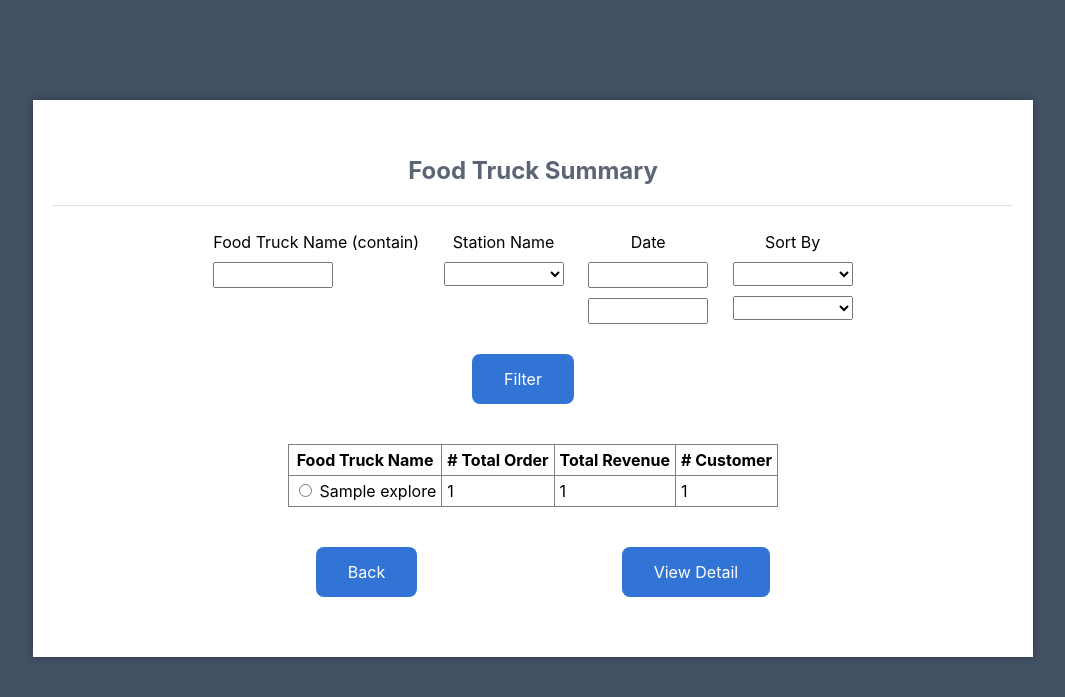
After one commit to jliang1022/Food-Truck-Database, a Flask app: template templates/foodtruck_summary.html in a window 1280 px wide. The commit adds this page. Shown: the top 697 px of the page, without its empty margins (107-1172 px from the left). Run offline with Flask 2, Linux system fonts and the light colour scheme; the template is opened without the code that fills it: most values are stand-ins (such as "Sample title", 1, 10 or a date in 2020); some libraries are stand-ins or nearby versions.

Commit message:
implemented screens 14-18

```diff
--- a/app.py
+++ b/app.py
@@ -1,11 +1,13 @@
-from flask import Flask, render_template, request, redirect, url_for, session
+from flask import Flask, render_template, request, redirect, url_for, session, request
 import hashlib
+# from flask_mysqldb import MySQL
 import MySQLdb
 import re
 import sys
 
 app = Flask(__name__, static_url_path="")
 app.secret_key = 'foodtruck'
+# mysql = MySQL(app)
 
 #Trying to connect
 db_connection = MySQLdb.connect(host="127.0.0.1",
@@ -13,7 +15,12 @@ db_connection = MySQLdb.connect(host="127.0.0.1",
 						   passwd = "root",
 						   db = "cs4400spring2020",
 						   port = 3306)
+# If connection is not successful
 
+
+
+
+global_foodtruckName = ''
 
 @app.route('/', methods=['GET', 'POST'])
 def login():
@@ -118,8 +125,13 @@ def register():
 def home():
     # Check if user is loggedin
     if 'loggedin' in session:
-        # User is loggedin show them the home page
-        return render_template('home.html', username=session['username'], userType=session['userType'])
+    	if request.method == 'POST':
+		    if 'order_history' in request.form:
+		    	return redirect(url_for('cus_order_history'))
+		    elif 'explore' in request.form:
+		    	return redirect(url_for('customer_explore'))
+    	# User is loggedin show them the home page
+    	return render_template('home.html', username=session['username'], userType=session['userType'])
     # User is not loggedin redirect to login page
     return redirect(url_for('login'))
 
@@ -189,19 +201,238 @@ def manage_building_station():
 
 	return render_template('manage_building_station.html', msg=msg, buildings=buildings, stations=stations)
 
-@app.route('/orderhistory', methods=['GET', 'POST'])
+# Screen 14
+@app.route('/foodtruck_summary',methods=['GET', 'POST'])
+def foodtruck_summary():
+	msg = ''
+	username=session['username']
+	cursor = db_connection.cursor(MySQLdb.cursors.DictCursor)
+	cursor.callproc('mn_get_station',[username,])
+	cursor.execute('SELECT stationName FROM mn_get_station_result')
+	stations = cursor.fetchall()
+
+
+	if request.method == 'POST':
+		# Filters
+		if 'filter' in request.form:
+			sort_by = request.form['sort_by']
+			start_date = request.form['start_date']
+			end_date = request.form['end_date']
+			station_name = request.form['station_name']
+			foodtruck_name = request.form['foodtruck_name']
+			asc_desc = request.form['asc_desc']
+
+			if sort_by == '':
+				sort_by = None
+			if start_date == '':
+				start_date = None
+			if end_date == '':
+				end_date = None
+			if foodtruck_name == '':
+				foodtruck_name = None
+			if asc_desc == '':
+				asc_desc = None
+			cursor.callproc('mn_filter_summary', (username, foodtruck_name, station_name, start_date, end_date, sort_by, asc_desc))
+			db_connection.commit()
+			cursor.execute('SELECT * FROM mn_filter_summary_result')
+			items = cursor.fetchall()
+
+			foodtruck_list=[]
+			for item in items:
+				order={}
+				order['foodTruckName'] = item['foodTruckName']
+				order['totalOrder'] = item['totalOrder']
+				order['totalRevenue'] = item['totalRevenue']
+				order['totalCustomer'] = item['totalCustomer']
+				foodtruck_list.append(order)
+			return render_template('foodtruck_summary.html', stations=stations, msg=msg, result=foodtruck_list)
+
+		if 'foodtruck_select' in request.form and 'view_detail' in request.form:
+			foodtruck_select = request.form['foodtruck_select']
+			return redirect(url_for('summary_detail', foodTruckName=foodtruck_select))
+	return render_template('foodtruck_summary.html', stations=stations, msg=msg)
+
+# Screen 15
+@app.route('/summary_detail', methods=['GET','POST'])
+def summary_detail():
+	foodTruckName = request.args.get('foodTruckName')
+	username=session['username']
+	cursor = db_connection.cursor(MySQLdb.cursors.DictCursor)
+	cursor.callproc('mn_summary_detail', (username, foodTruckName))
+	db_connection.commit()
+
+	cursor.execute('SELECT * FROM mn_summary_detail_result')
+	items = cursor.fetchall()
+	foodtruck_list=[]
+	for item in items:
+		order={}
+		order['date'] = item['date']
+		order['customerName'] = item['customerName']
+		order['totalPurchase'] = item['totalPurchase']
+		order['orderCount'] = item['orderCount']
+		order['foodNames'] = item['foodNames']
+		foodtruck_list.append(order)
+	return render_template('summary_detail.html', foodTruckName=foodTruckName, foodtruck_list=foodtruck_list)
+
+# Screen 16
+@app.route('/customer_explore', methods=['GET','POST'])
+def customer_explore():
+	msg = ''
+	cursor = db_connection.cursor(MySQLdb.cursors.DictCursor)
+	cursor.execute('SELECT buildingName from building')
+	buildings = cursor.fetchall()
+	cursor.execute('SELECT stationName from station')
+	stations = cursor.fetchall()
+	username=session['username']
+
+	if request.method == 'POST':
+		# Filters
+		if 'filter' in request.form:
+			building_tag = request.form['building_tag']
+			if building_tag == '':
+				building_tag = None
+			foodtruck_name = request.form['foodtruck_name']
+			if foodtruck_name == '':
+				foodtruck_name = None
+			food = request.form['food']
+			if food == '':
+				food = None
+			if 'building_name' in request.form:
+				building_name = request.form['building_name']
+				if building_name == '':
+					building_name = None
+			else:
+				building_name = None
+			if 'station_name' in request.form:
+				station_name = request.form['station_name']
+				if station_name == '':
+					station_name = None
+			else:
+				station_name = None
+
+			cursor.callproc('cus_filter_explore', (building_name, station_name, building_tag, foodtruck_name, food))
+			db_connection.commit()
+			cursor.execute('SELECT * FROM cus_filter_explore_result')
+			items = cursor.fetchall()
+
+			explore_list=[]
+			for item in items:
+				order={}
+				order['stationName'] = item['stationName']
+				order['buildingName'] = item['buildingName']
+				order['foodTruckNames'] = item['foodTruckNames']
+				order['foodNames'] = item['foodNames']
+				explore_list.append(order)
+
+			return render_template('customer_explore.html', buildings=buildings, stations=stations, result=explore_list, msg=msg)
+
+		# Select as current location
+		if 'station_select' in request.form and 'select_location' in request.form:
+			station_select = request.form['station_select']
+			cursor.callproc('cus_select_location', (username, station_select))
+			db_connection.commit()
+			msg = "station selected!"
+
+	return render_template('customer_explore.html', buildings=buildings, stations=stations, msg=msg)
+
+# Screen 17
+@app.route('/current_information', methods=['GET','POST'])
+def current_information():
+	username=session['username']
+	# gets username's current information
+	cursor = db_connection.cursor(MySQLdb.cursors.DictCursor)
+	cursor.callproc('cus_current_information_basic', [username,])
+	db_connection.commit()
+
+	cursor.execute('SELECT * FROM cus_current_information_basic_result')
+	items = cursor.fetchall()
+
+	current_list=[]
+	for item in items:
+		order={}
+		order['stationName'] = item['stationName']
+		order['buildingName'] = item['buildingName']
+		order['tags'] = item['tags']
+		order['description'] = item['description']
+		order['balance'] = item['balance']
+		current_list.append(order)
+
+	# get username's foodtruck information
+	cursor.callproc('cus_current_information_foodtruck', [username,])
+	cursor.execute('SELECT * FROM cus_current_information_foodtruck_result')
+	items = cursor.fetchall()
+	db_connection.commit()
+
+	foodtruck_list=[]
+	for item in items:
+		order={}
+		order['foodTruckName'] = item['foodTruckName']
+		order['managerName'] = item['managerName']
+		order['foodNames'] = item['foodNames']
+		foodtruck_list.append(order)
+
+	if request.method == 'POST':
+		if 'foodtruck_select' in request.form and 'select_order' in request.form:
+			foodtruck_select = request.form['foodtruck_select']
+			return redirect(url_for('customer_order', foodTruckName=foodtruck_select))
+
+	print(current_list)
+	return render_template('current_information.html', current_list=current_list, foodtruck_list=foodtruck_list)
+
+# Screen 18
+@app.route('/customer_order', methods=['GET', 'POST'])
+def customer_order():
+	msg = ''
+	foodTruckName = request.args.get('foodTruckName')
+	cursor = db_connection.cursor(MySQLdb.cursors.DictCursor)
+	cursor.execute('SELECT * FROM menuitem WHERE foodtruckName = %s', (foodTruckName,))
+	items = cursor.fetchall()
+	menu_list=[]
+	for item in items:
+		order={}
+		order['price'] = item['price']
+		order['foodName'] = item['foodName']
+		menu_list.append(order)
+	if request.method == 'POST':
+		if 'submit_order' in request.form:
+			date = request.form['date']
+			if date != '':
+				cursor.callproc('cus_order', (date, session['username']))
+				db_connection.commit()
+				cursor.execute('SELECT orderID FROM orders WHERE date = %s AND customerUsername = %s', (date,session['username']))
+				items = cursor.fetchall()
+
+				print(items[0])
+				orderID = items[0]['orderID']
+				purchase_quantity = request.form.getlist('purchase_quantity')
+				food_list = request.form.getlist('food_select')
+
+				j = 0
+				for i in range(len(purchase_quantity)):
+					if purchase_quantity[i] != '':
+						foodName = food_list[j]
+						quantity = purchase_quantity[i]
+						j+=1
+
+						cursor.callproc('cus_add_item_to_order', (foodTruckName, foodName, quantity, orderID))
+
+				msg = 'order placed successfully!'
+
+
+	return render_template('customer_order.html', foodTruckName=foodTruckName, menu_list=menu_list, msg = msg)
+
+# Screen 19
+@app.route('/order_history', methods=['GET', 'POST'])
 def cus_order_history():
+	username=session['username']
 	cursor = db_connection.cursor(MySQLdb.cursors.DictCursor)
-	username=session['username']
 	cursor.callproc('cus_order_history', [username,])
-	# for result in cursor.stored_results():
-	# 	print(result.fetchall())
+
 	cursor.execute('SELECT * FROM cus_order_history_result')
 	items = cursor.fetchall()
 	history_list=[]
 
 	for item in items:
-		print(item)
 		order={}
 		order['date'] = item['date']
 		order['orderID'] = item['orderID']
@@ -210,9 +441,7 @@ def cus_order_history():
 		order['foodQuantity'] = item['foodQuantity']
 		history_list.append(order)
 
-	# for order in history_list:
-	# 	print(order['orderID'])
+	return render_template('orderhistory.html', history_list=history_list)
 
-	return render_template('orderhistory.html', history_list=history_list)
 if __name__ == '__main__':
 	app.run(debug=True)
--- /dev/null
+++ b/templates/foodtruck_summary.html
@@ -0,0 +1,80 @@
+<!DOCTYPE html>
+<html>
+    <head>
+        <title>Food Truck Summary</title>
+        <meta charset="utf-8">
+            <link rel="stylesheet" href="{{ url_for('static', filename='style.css') }}">
+            <link rel="stylesheet" href="https://use.fontawesome.com/releases/v5.7.1/css/all.css">
+            <script type="text/javascript" src="http://code.jquery.com/jquery-1.7.1.min.js"></script>
+    </head>
+    <body>
+        <div class="manage_building_station">
+            <h1>Food Truck Summary</h1>
+            <form action="{{ url_for('foodtruck_summary') }}" method="post" autocomplete="off">
+                <div class="capacity_filter">
+                    <label for="capacity">Food Truck Name (contain)
+                        <input type="text" name="foodtruck_name" id="foodtruck_name">
+                    </label>
+                </div>
+                <div class="station_filter">
+                    <label for="station_name">Station Name
+                        <select name="station_name" method="GET" action="/manage_building_station">
+                            <option value = '' selected="selected"></option>
+                            {% for station in stations %}
+                                <option value="{{ station['stationName'] }}">{{ station['stationName'] }}</option>
+                            {% endfor %}
+                        </select>
+                    </label>
+                </div>
+                <div class="capacity_filter">
+                    <label for="capacity">Date
+                        <input type="text" name="start_date" id="start_date">
+                        <input type="text" name="end_date" id="end_date">
+                    </label>
+                </div>
+                <label for="station_name">Sort By
+                    <select name="sort_by" method="GET" action="/manage_building_station">
+                        <option value = '' selected="selected"></option>
+                            <option value="Food Truck Name">Food Truck Name</option>
+                            <option value="Total Order">Total Order</option>
+                            <option value="Total Revenue">Total Revenue</option>
+                            <option value="Total Customer">Total Customer</option>
+                    </select>
+                    <select name="asc_desc" method="GET" action="/manage_building_station">
+                        <option value = '' selected="selected"></option>
+                            <option value="Ascending">Ascending</option>
+                            <option value="Descending">Descending</option>
+                    </select>
+                </label>
+                <br>
+                <input type="submit" name="filter" value="Filter">
+                <div style="text-align: -webkit-center; padding: 20px">
+                    <table border="1" cellpadding="5" cellspacing="5" style="border-collapse: collapse; width: auto; margin: 20px">
+                        <tr>
+                            <th>Food Truck Name</th>
+                            <th># Total Order</th>
+                            <th>Total Revenue</th>
+                            <th># Customer</th>
+                        </tr>
+
+                            {% for foodtruck in result %}
+                            <tr >
+                            <td style="word-break: break-word">
+                            <input type="radio" name ="foodtruck_select" id="station_select" value="{{foodtruck.foodTruckName}}">
+                            {{foodtruck.foodTruckName}}
+                            </td>
+                            <td style="word-break: break-word">{{foodtruck.totalOrder}}</td>
+                            <td style="word-break: break-word">{{foodtruck.totalRevenue}}</td>
+                            <td style="word-break: break-word">{{foodtruck.totalCustomer}}</td>
+                            </tr>
+                            {% endfor %}
+                    </table>
+                </div>
+                <a href="{{ url_for('home') }}" class="button">Back</a>
+                <input type="submit"  name="view_detail" value="View Detail">
+                <br>
+                <div class="msg" style="padding: 10px">{{ msg }}</div>
+            </form>
+        </div>
+    </body>
+</html>
--- a/templates/orderhistory.html
+++ b/templates/orderhistory.html
@@ -26,6 +26,7 @@
 
 
         </table>
-        <input type = "submit" value = back>
+        <a href="{{ url_for('home') }}" class="button">Back</a>
+        </div>
     </body>
 </html>
```
Also changed, not shown: templates/current_information.html (added, +52 -0 lines), templates/customer_explore.html (added, +76 -0 lines), templates/customer_order.html (added, +50 -0 lines), templates/home.html (+12 -5 lines), templates/summary_detail.html (added, +33 -0 lines).
